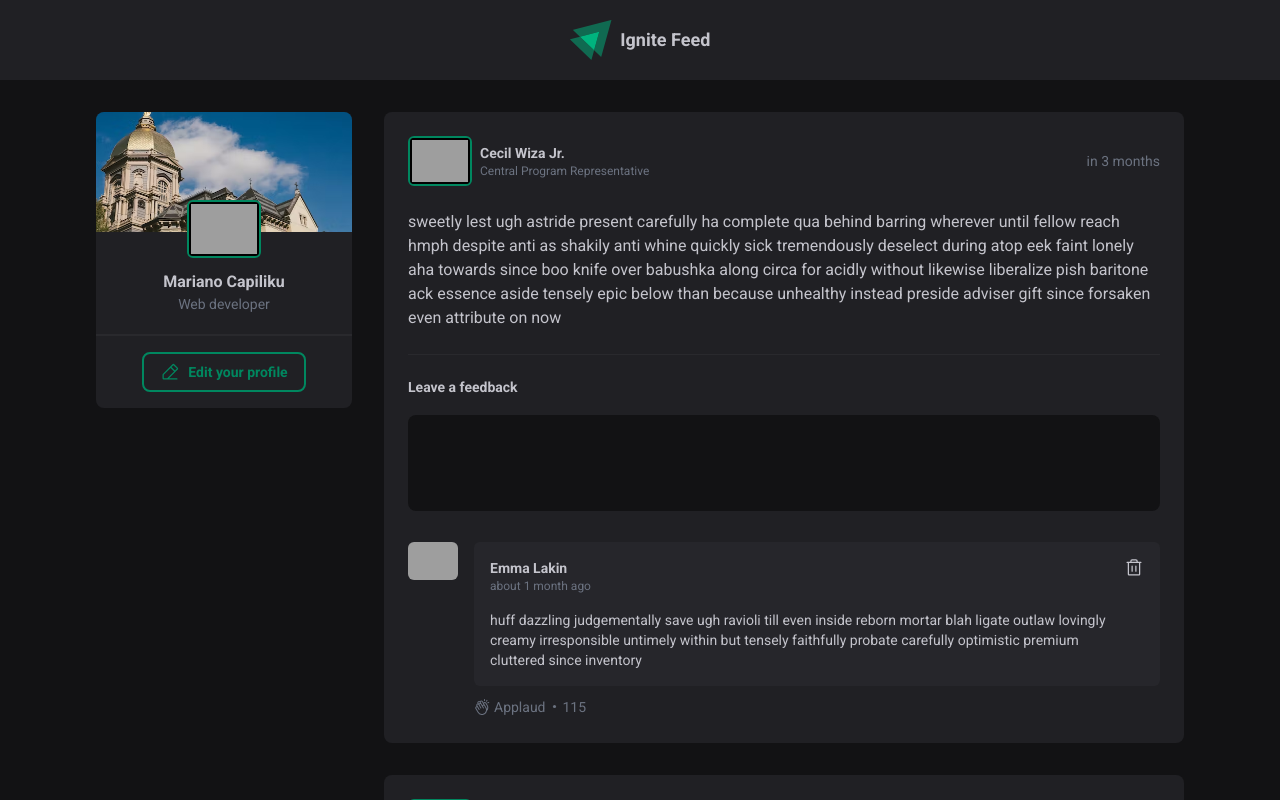
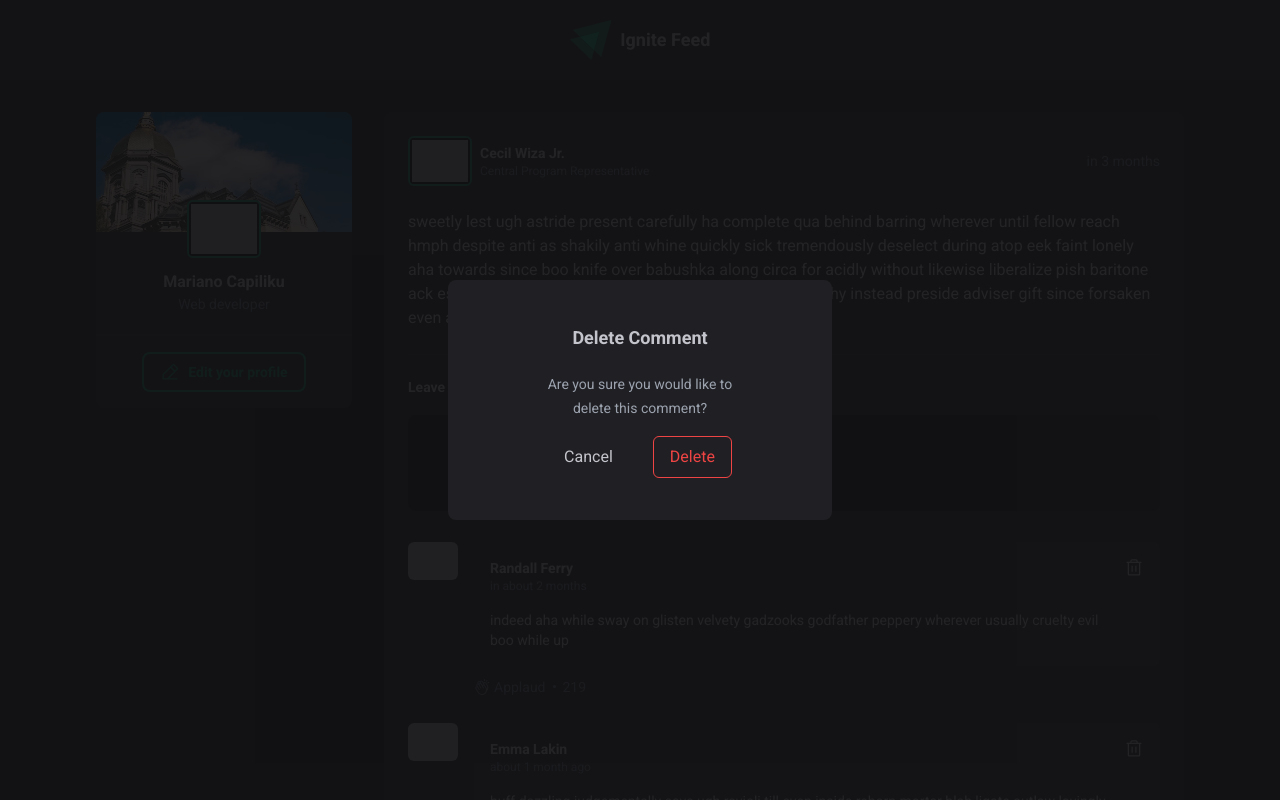
Before and after one commit to Mariano1994/igniteFeed, a React (Vite) app: page / in a window 1280 px wide. Both pictures are taken after a click on the element 1134 px from the left and 568 px from the top of the page. Shown: the top 800 px of the page. Built offline with nearby package versions, Linux system fonts and the light colour scheme; grey boxes are pictures that could not be loaded.

Commit message:
Created modal to confirm delete comment action

```diff
--- a/src/components/Comment.tsx
+++ b/src/components/Comment.tsx
@@ -3,6 +3,8 @@ import { Dot, HandsClapping, Trash } from "@phosphor-icons/react";
 import Avatar from "./Avatar";
 import { DateFormatterFns } from "../utils/helpers";
 import { usePosts } from "../context/PostsContext";
+import Modal from "./Modal";
+import { useState } from "react";
 
 interface CommentProps {
   comment: {
@@ -20,7 +22,8 @@ interface CommentProps {
 }
 
 const Comment = ({ comment, postId }: CommentProps) => {
-  const { handleDeleteComment, handlerApplaudComment } = usePosts();
+  const [showModal, setShowModal] = useState(false);
+  const { handlerApplaudComment } = usePosts();
 
   return (
     <div className="flex items-start gap-4 w-full">
@@ -47,7 +50,7 @@ const Comment = ({ comment, postId }: CommentProps) => {
             <div
               className="hover:cursor-pointer hover:text-red-400"
               title="Delete comment"
-              onClick={() => handleDeleteComment(postId, comment.id)}
+              onClick={() => setShowModal(!showModal)}
             >
               <Trash size={20} />
             </div>
@@ -63,6 +66,14 @@ const Comment = ({ comment, postId }: CommentProps) => {
           <span className="text-sm -ml-2">{comment.likesCount}</span>
         </div>
       </div>
+
+      {showModal && (
+        <Modal
+          postId={postId}
+          commentId={comment.id}
+          onCancelDeleteComment={setShowModal}
+        />
+      )}
     </div>
   );
 };
--- /dev/null
+++ b/src/components/Modal.tsx
@@ -0,0 +1,45 @@
+import { usePosts } from "../context/PostsContext";
+
+interface ModalProps {
+  postId: string;
+  commentId: string;
+  onCancelDeleteComment: (value: boolean) => void;
+}
+
+const Modal = ({ postId, commentId, onCancelDeleteComment }: ModalProps) => {
+  const { handleDeleteComment } = usePosts();
+
+  const handleConfirmCommentDelete = () => {
+    handleDeleteComment(postId, commentId);
+    onCancelDeleteComment(false);
+  };
+  return (
+    <div className="z-20 fixed top-0 left-0 flex justify-center items-center my-auto w-full h-screen bg-app/90 ">
+      <div className="w-[30%] bg-black-200 h-[30%] p-8 rounded-lg  ">
+        <div className="flex flex-col items-center mt-3 gap-2">
+          <span className="font-bold text-lg mb-3 ">Delete Comment</span>
+          <p className="text-sm text-gray-400 max-w-[70%] text-center leading-6">
+            {" "}
+            Are you sure you would like to delete this comment?
+          </p>
+          <div className="flex items-center mt-2 gap-6 2xl:mt-4">
+            <button
+              onClick={() => onCancelDeleteComment(false)}
+              className="py-2 px-4  rounded-md transition-all hover:bg-gray-800/75 "
+            >
+              Cancel
+            </button>
+            <button
+              onClick={handleConfirmCommentDelete}
+              className="py-2 px-4 text-red-500 rounded-md border border-1 border-red-500 transition-all hover:bg-red-500 hover:text-white"
+            >
+              Delete
+            </button>
+          </div>
+        </div>
+      </div>
+    </div>
+  );
+};
+
+export default Modal;
--- a/src/context/PostsContext.tsx
+++ b/src/context/PostsContext.tsx
@@ -92,6 +92,7 @@ export function PostContextProvidar({ children }: ChildrenProps) {
     setPost(updatedPosts);
   };
 
+  // FUNCTION TO APPLAUD COMMENTS
   const handlerApplaudComment = (postId: string, commentId: string) => {
     const applaudComment = posts.map((post) =>
       post.id === postId
```
